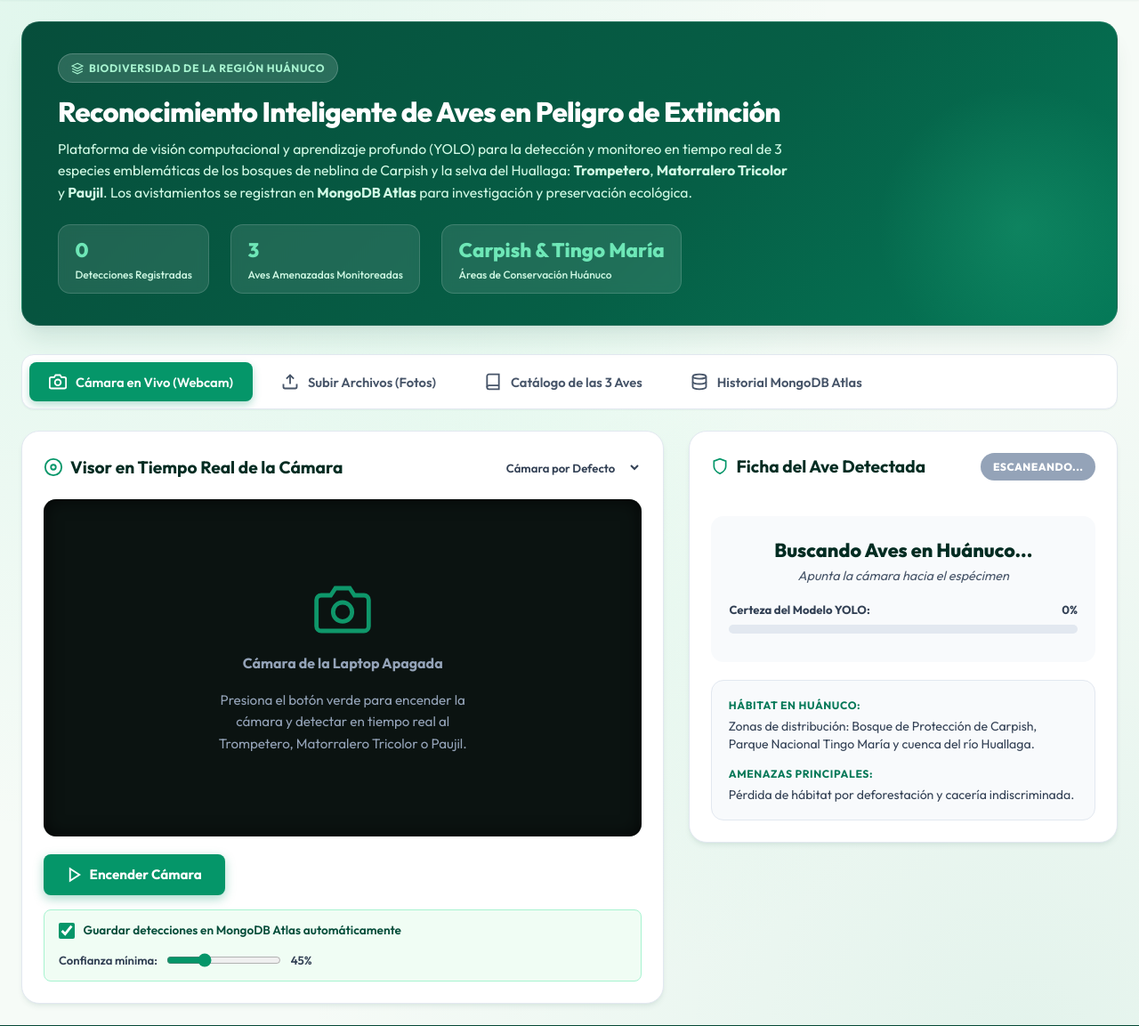
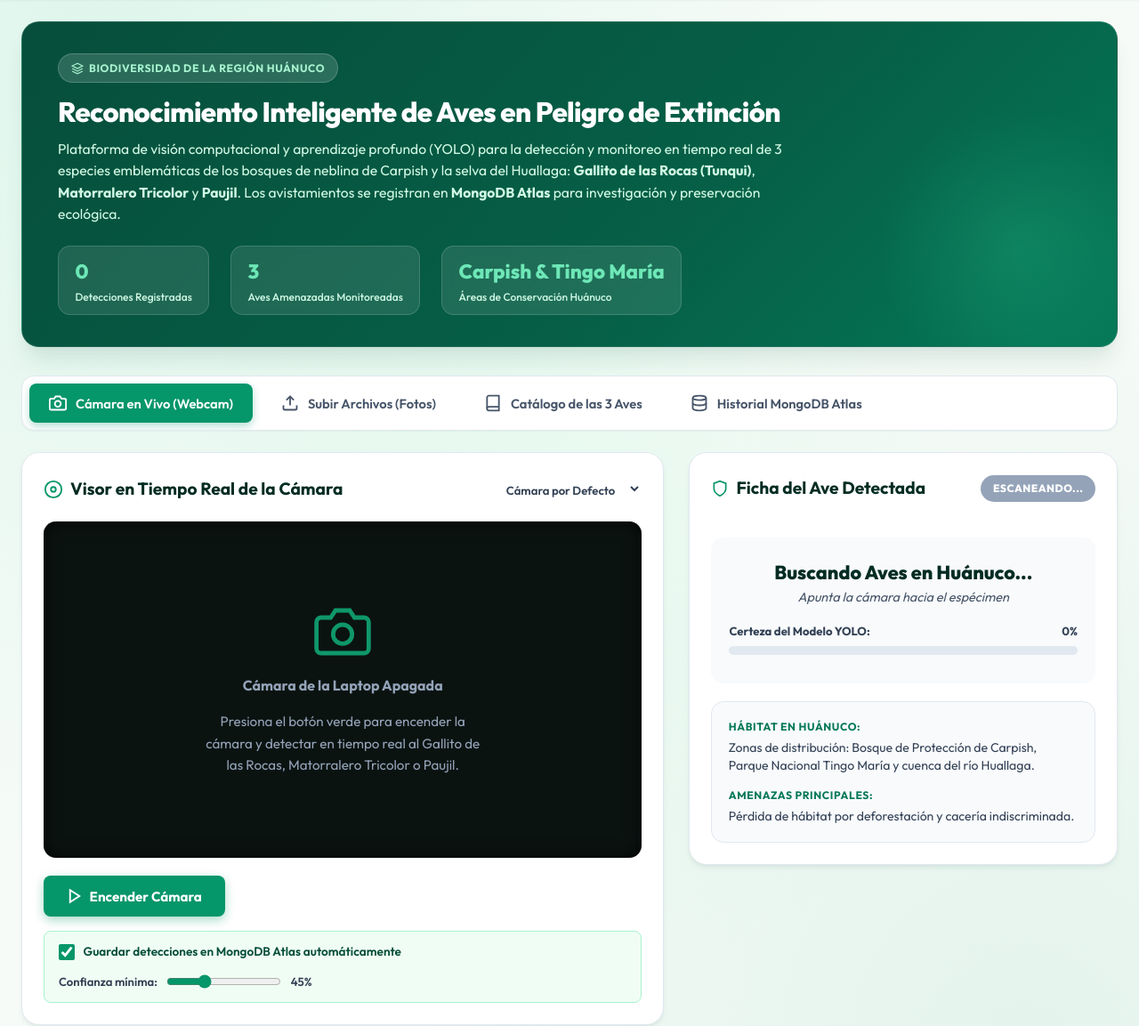
Before and after one commit to LENINSAB23/innobest, a FastAPI app: page / in a window 1280 px wide. Shown: the part 82-1235 px from the top of the page at 89% size. Run offline with FastAPI, Linux system fonts and the light colour scheme; data that the repository does not hold is empty.

Commit message:
feat: nuevo modelo 10.2MB, exportacion ONNX y cambio a Gallito de las Rocas

```diff
--- a/app/database.py
+++ b/app/database.py
@@ -161,9 +161,10 @@ class MongoDBManager:
         stats = {
             "total_detections": 0,
             "species_counts": {
-                "trompetero": 0,
+                "gallito_de_las_rocas": 0,
                 "matorralero_tricolor": 0,
                 "paujil": 0,
+                "trompetero": 0,
                 "otro": 0
             },
             "connected_to_atlas": self.is_connected,
--- a/app/services/birds_data.py
+++ b/app/services/birds_data.py
@@ -5,19 +5,19 @@ y características morfológicas clave para validación y enriquecimiento de pre
 """
 
 BIRDS_CATALOG = {
-    "trompetero": {
-        "id": "trompetero",
-        "common_name": "Trompetero del Huallaga",
-        "scientific_name": "Psophia leucoptera / Psophia crepitans",
-        "family": "Psophiidae",
-        "conservation_status": "Vulnerable / En Riesgo Regional",
+    "gallito de las rocas": {
+        "id": "gallito_de_las_rocas",
+        "common_name": "Gallito de las Rocas (Tunqui)",
+        "scientific_name": "Rupicola peruvianus",
+        "family": "Cotingidae",
+        "conservation_status": "Ave Nacional del Perú / En Monitoreo Regional",
         "status_code": "VU",
-        "status_color": "#d97706",  # Ámbar
-        "huanuco_habitat": "Bosques húmedos tropicales de la cuenca del Huallaga, Parque Nacional Tingo María y bosques de Puerto Inca.",
-        "diet": "Frutos caídos, semillas, artrópodos y pequeños invertebrados del sotobosque.",
-        "description": "Ave gregaria y terrestre de unos 45-52 cm de longitud con joroba pronunciada. Plumaje denso de color negro brillante con reflejos morados en el pecho y una capa grisácea o blanca en la espalda y alas. Emiten vocalizaciones profundas y resonantes similares a un tambor o trompeta.",
-        "threats": "Cacería intensiva para consumo humano debido a su mansedumbre y desplazamiento en bandadas por el suelo, sumado a la pérdida de bosques primarios.",
-        "keywords": ["trompetero", "psophia", "trumpeter", "trompetero aliblanco"]
+        "status_color": "#ea580c",  # Naranja escarlata
+        "huanuco_habitat": "Bosques nublados y quebradas rocosas del Parque Nacional Tingo María, Cueva de las Pavas, Carpish y valles de Huánuco (500 a 2,400 m s.n.m.).",
+        "diet": "Frutos silvestres del estrato medio, bayas de laurisilva e insectos grandes.",
+        "description": "Ave nacional del Perú (32 cm). El macho luce un plumaje anaranjado escarlata sumamente intenso y llamativo, alas y cola negras, y una prominente cresta en forma de disco sobre el pico. Famosos por sus leks o danzas de cortejo comunitario en los farallones rocosos.",
+        "threats": "Deforestación por expansión agrícola y tala, pérdida de sitios de nidificación en cañones y tráfico ilegal de especies silvestres.",
+        "keywords": ["gallito de las rocas", "gallito_de_las_rocas", "gallito", "rupicola", "rupicola peruvianus", "tunqui", "cock of the rock", "rocas", "trompetero"]
     },
     "matorralero tricolor": {
         "id": "matorralero_tricolor",
--- a/app/static/js/camera.js
+++ b/app/static/js/camera.js
@@ -223,6 +223,9 @@ class CameraController {
       } else if (nameLower.includes("matorralero") || nameLower.includes("matorrelero")) {
         color = "#eab308"; // Amarillo vivo
         textColor = "#000000";
+      } else if (nameLower.includes("gallito") || nameLower.includes("rocas") || nameLower.includes("tunqui")) {
+        color = "#ea580c"; // Naranja escarlata (Gallito de las Rocas)
+        textColor = "#ffffff";
       } else if (nameLower.includes("trompetero")) {
         color = "#0284c7"; // Azul cielo / cian
         textColor = "#ffffff";
--- a/app/templates/index.html
+++ b/app/templates/index.html
@@ -4,7 +4,7 @@
   <meta charset="UTF-8">
   <meta name="viewport" content="width=device-width, initial-scale=1.0">
   <title>InnoBest · Reconocimiento de Aves en Peligro de Extinción (Huánuco)</title>
-  <meta name="description" content="Plataforma de IA y visión computacional para la identificación y conservación en tiempo real de las aves amenazadas en el departamento de Huánuco, Perú (Trompetero, Matorralero Tricolor y Paujil).">
+  <meta name="description" content="Plataforma de IA y visión computacional para la identificación y conservación en tiempo real de las aves amenazadas en el departamento de Huánuco, Perú (Gallito de las Rocas, Matorralero Tricolor y Paujil).">
 
   <!-- Favicon -->
   <link rel="icon" type="image/svg+xml" href="/static/img/brand_logo.svg">
@@ -68,7 +68,7 @@
         </div>
         <h2 class="hero-title">Reconocimiento Inteligente de Aves en Peligro de Extinción</h2>
         <p class="hero-desc">
-          Plataforma de visión computacional y aprendizaje profundo (YOLO) para la detección y monitoreo en tiempo real de 3 especies emblemáticas de los bosques de neblina de Carpish y la selva del Huallaga: <strong>Trompetero</strong>, <strong>Matorralero Tricolor</strong> y <strong>Paujil</strong>. Los avistamientos se registran en <strong>MongoDB Atlas</strong> para investigación y preservación ecológica.
+          Plataforma de visión computacional y aprendizaje profundo (YOLO) para la detección y monitoreo en tiempo real de 3 especies emblemáticas de los bosques de neblina de Carpish y la selva del Huallaga: <strong>Gallito de las Rocas (Tunqui)</strong>, <strong>Matorralero Tricolor</strong> y <strong>Paujil</strong>. Los avistamientos se registran en <strong>MongoDB Atlas</strong> para investigación y preservación ecológica.
         </p>
 
         <!-- Estadísticas Rápidas -->
@@ -144,7 +144,7 @@
                 <circle cx="12" cy="13" r="4"/>
               </svg>
               <h4>Cámara de la Laptop Apagada</h4>
-              <p>Presiona el botón verde para encender la cámara y detectar en tiempo real al Trompetero, Matorralero Tricolor o Paujil.</p>
+              <p>Presiona el botón verde para encender la cámara y detectar en tiempo real al Gallito de las Rocas, Matorralero Tricolor o Paujil.</p>
             </div>
           </div>
 
@@ -327,24 +327,24 @@
     <div id="tab-catalog" class="tab-pane">
       <div class="catalog-grid">
 
-        <!-- 1. Trompetero -->
+        <!-- 1. Gallito de las Rocas -->
         <article class="bird-card">
           <div class="bird-card-media">
-            <img src="/static/img/trompetero.svg" alt="Trompetero de Huánuco">
+            <img src="/static/img/gallito_de_las_rocas.svg" alt="Gallito de las Rocas del Huallaga y Tingo María">
           </div>
           <div class="bird-card-body">
             <div class="bird-card-header">
               <div>
-                <h4 class="bird-card-title">Trompetero</h4>
-                <div class="bird-card-scientific">Psophia leucoptera / crepitans</div>
+                <h4 class="bird-card-title">Gallito de las Rocas (Tunqui)</h4>
+                <div class="bird-card-scientific">Rupicola peruvianus</div>
               </div>
-              <span class="conservation-badge badge-vu">VU · Vulnerable</span>
+              <span class="conservation-badge badge-vu" style="background: rgba(234, 88, 12, 0.15); color: #ea580c; border: 1px solid #ea580c;">Ave Nacional · Monitoreada</span>
             </div>
             <p class="bird-card-desc">
-              Ave gregaria y terrestre con joroba característica. Habita los bosques húmedos primarios de la cuenca del Huallaga y Tingo María. Su plumaje negro luce reflejos morados tornasol y un llamativo dorso grisáceo o blanco. Emite cantos graves y resonantes.
+              Ave nacional del Perú de llamativo plumaje anaranjado escarlata, alas negras y majestuosa cresta en disco sobre el pico. Habita cañones rocosos, quebradas y bosques nubosos de Tingo María y Carpish. Famoso por sus danzas de cortejo en acantilados.
             </p>
             <div class="bird-card-footer">
-              <strong>Distribución:</strong> Parque Nacional Tingo María, Puerto Inca y bosques aluviales del río Huallaga.
+              <strong>Distribución:</strong> Parque Nacional Tingo María, Cueva de las Pavas, Carpish y vertiente oriental de Huánuco.
             </div>
           </div>
         </article>
```
Also changed, not shown: app/models/README.md, app/static/img/gallito_de_las_rocas.svg (added), 3 other files.
